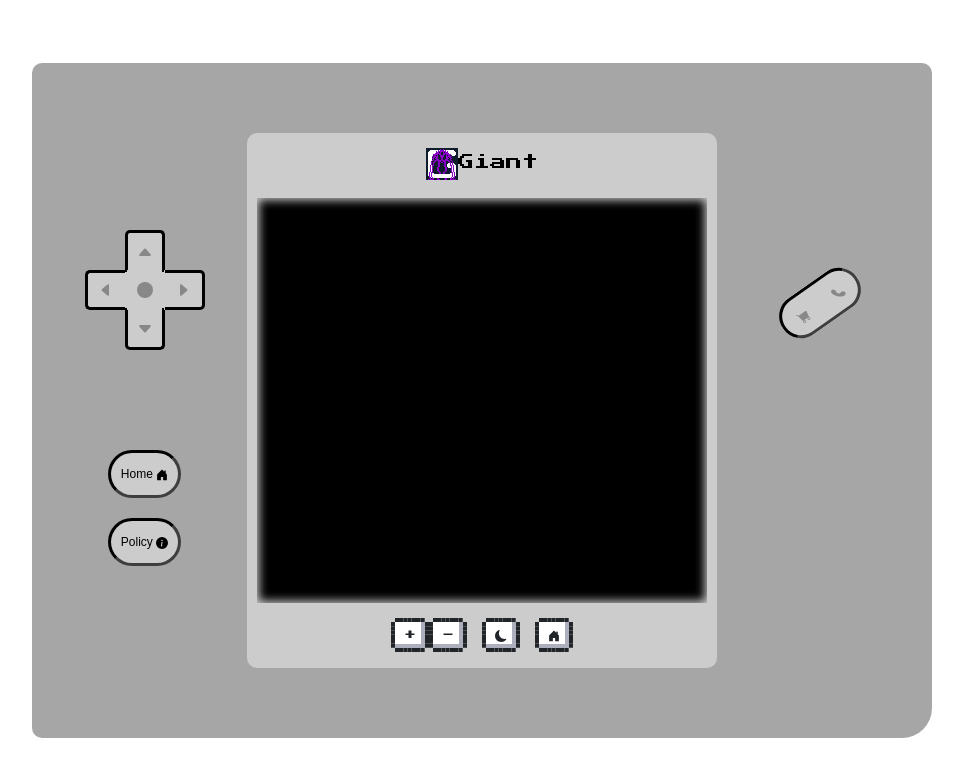
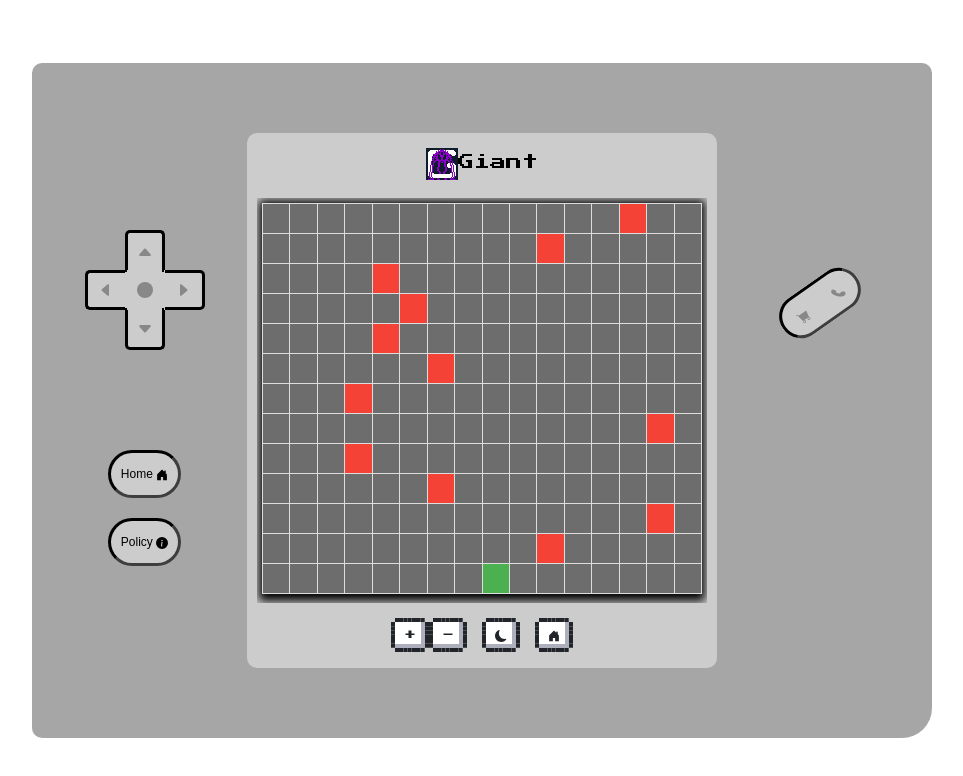
Before and after one commit to ryangudsell/NCNES-Giant, a React (Vite) app: page /#/frogger in a window 1280 px wide. Shown: the top 776 px of the page, without its empty margins (158-1121 px from the left). Built offline with nearby package versions, Linux system fonts and the light colour scheme.

Commit message:
frogger created

```diff
--- /dev/null
+++ b/src/components/Frogger.jsx
@@ -0,0 +1,171 @@
+import React, { useState, useEffect } from 'react';
+
+const ROWS = 13;
+const COLS = 16;
+
+const Direction = {
+  UP: 'UP',
+  DOWN: 'DOWN',
+  LEFT: 'LEFT',
+  RIGHT: 'RIGHT',
+};
+
+const FroggerGame = () => {
+  const generateRandomPosition = () => {
+    const row = Math.floor(Math.random() * ROWS);
+    const col = Math.floor(Math.random() * COLS);
+    return { row, col };
+  };
+
+  const [frog, setFrog] = useState({ row: ROWS - 1, col: Math.floor(COLS / 2) });
+  const [cars, setCars] = useState([]);
+  const [direction, setDirection] = useState(null); // Initialize with null to indicate waiting for input
+
+  const handleKeyPress = (e) => {
+    if (!direction) {
+      // Start moving only if no direction is set
+      switch (e.key) {
+        case 'ArrowUp':
+          setDirection(Direction.UP);
+          break;
+        case 'ArrowDown':
+          setDirection(Direction.DOWN);
+          break;
+        case 'ArrowLeft':
+          setDirection(Direction.LEFT);
+          break;
+        case 'ArrowRight':
+          setDirection(Direction.RIGHT);
+          break;
+        default:
+          break;
+      }
+    }
+  };
+
+  const moveFrog = () => {
+    if (direction) {
+      const newFrog = { ...frog };
+
+      switch (direction) {
+        case Direction.UP:
+          newFrog.row = (newFrog.row - 1 + ROWS) % ROWS;
+          break;
+        case Direction.DOWN:
+          newFrog.row = (newFrog.row + 1) % ROWS;
+          break;
+        case Direction.LEFT:
+          newFrog.col = (newFrog.col - 1 + COLS) % COLS;
+          break;
+        case Direction.RIGHT:
+          newFrog.col = (newFrog.col + 1) % COLS;
+          break;
+        default:
+          break;
+      }
+
+      setFrog(newFrog);
+      setDirection(null); // Reset direction after moving
+    }
+  };
+
+const generateCars = () => {
+  const newCars = [];
+  for (let i = 0; i < ROWS; i++) {
+    // Exclude the bottom row where the frog starts
+    if (i !== frog.row) {
+      const col = Math.floor(Math.random() * COLS);
+      const direction = Math.random() < 0.5 ? Direction.LEFT : Direction.RIGHT;
+      newCars.push({ row: i, col, direction });
+    }
+  }
+  setCars(newCars);
+};
+
+
+  const moveCars = () => {
+    setCars((prevCars) => {
+      return prevCars.map((car) => {
+        const newCar = { ...car };
+
+        switch (car.direction) {
+          case Direction.LEFT:
+            newCar.col = (newCar.col - 1 + COLS) % COLS;
+            break;
+          case Direction.RIGHT:
+            newCar.col = (newCar.col + 1) % COLS;
+            break;
+          default:
+            break;
+        }
+
+        return newCar;
+      });
+    });
+  };
+
+  const checkCollision = () => {
+    // Check collision with cars
+    if (cars.some((car) => car.row === frog.row && car.col === frog.col)) {
+      // Game over logic
+      resetGame();
+    }
+  };
+
+  const resetGame = () => {
+    setFrog({ row: ROWS - 1, col: Math.floor(COLS / 2) });
+    setCars([]);
+    setDirection(null);
+    generateCars();
+  };
+
+  useEffect(() => {
+    generateCars();
+  }, []); // Initial car generation
+
+  useEffect(() => {
+    const handle = setInterval(() => {
+      moveFrog();
+      moveCars();
+      checkCollision(); // Implement collision logic
+
+      // Implement logic to check if the frog reached the home
+      // Example: if (frog.row === 0) { /* Frog reached home logic */ }
+
+    }, 250);
+
+    return () => clearInterval(handle);
+  }, [frog, direction, cars]);
+
+  useEffect(() => {
+    window.addEventListener('keydown', handleKeyPress);
+    return () => window.removeEventListener('keydown', handleKeyPress);
+  }, [direction]); // Add direction to dependency array to update the effect when direction changes
+
+  return (
+    <div>
+      <table>
+        <tbody>
+          {Array.from({ length: ROWS }).map((_, rowIndex) => (
+            <tr key={rowIndex}>
+              {Array.from({ length: COLS }).map((_, colIndex) => {
+                // Add logic to display frog, cars based on their positions
+                const isFrog = frog.row === rowIndex && frog.col === colIndex;
+                const isCar = cars.some((car) => car.row === rowIndex && car.col === colIndex);
+
+                return (
+                  <td
+                    key={colIndex}
+                    className={`cell ${isFrog ? 'frog' : ''} ${isCar ? 'car' : ''}`}
+                  ></td>
+                );
+              })}
+            </tr>
+          ))}
+        </tbody>
+      </table>
+    </div>
+  );
+};
+
+export default FroggerGame;
--- a/src/components/Screen.jsx
+++ b/src/components/Screen.jsx
@@ -5,6 +5,7 @@ import Policy from "../pages/Policy"
 import Shop from "../pages/Shop"
 import Contact from "../pages/Contact"
 import SnakeGame from './Snake'
+import Frogger from './Frogger'
 
 const Screen = () => {
   return (
@@ -15,6 +16,7 @@ const Screen = () => {
         <Route exact path="/shop" element={<Shop />} />
         <Route exact path="/contact" element={<Contact />} />
         <Route exact path='/snake' element={<SnakeGame/>}/>
+        <Route exact path='/frogger' element={<Frogger/>}/>
       </Routes>
     </article>
   )
--- a/src/css/App.css
+++ b/src/css/App.css
@@ -391,6 +391,29 @@ td {
   padding: 0;
 }
 
+/* Frogger.css */
+table {
+  border-collapse: collapse;
+}
+
+.cell {
+  width: 30px;
+  height: 30px;
+  background-color: #6d6d6d;
+}
+
+.frog {
+  background-color: #4caf50;
+}
+
+.car {
+  background-color: #f44336;
+}
+
+.log {
+  background-color: #2196f3;
+}
+
 @media screen and (min-width: 900px) {
   .mobile {
     display: none !important;
--- a/src/css/responsive/_mobile.scss
+++ b/src/css/responsive/_mobile.scss
@@ -360,3 +360,27 @@ table {
 td {
     padding: 0;
 }
+
+/* Frogger.css */
+
+table {
+    border-collapse: collapse;
+}
+
+.cell {
+    width: 30px;
+    height: 30px;
+    background-color: #6d6d6d;
+}
+
+.frog {
+    background-color: #4caf50;
+}
+
+.car {
+    background-color: #f44336;
+}
+
+.log {
+    background-color: #2196f3;
+}
```
Also changed, not shown: src/css/App.min.css.
